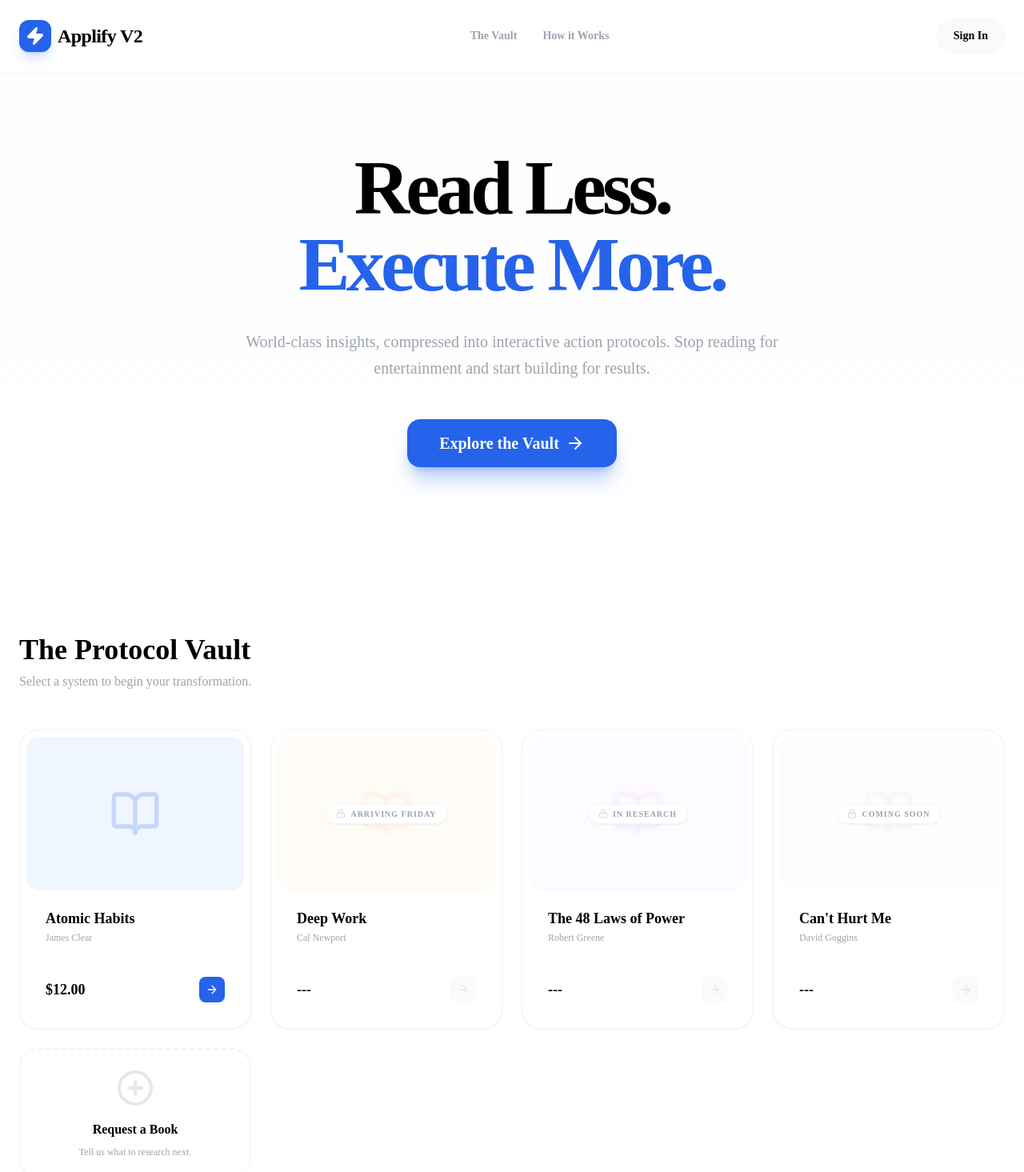
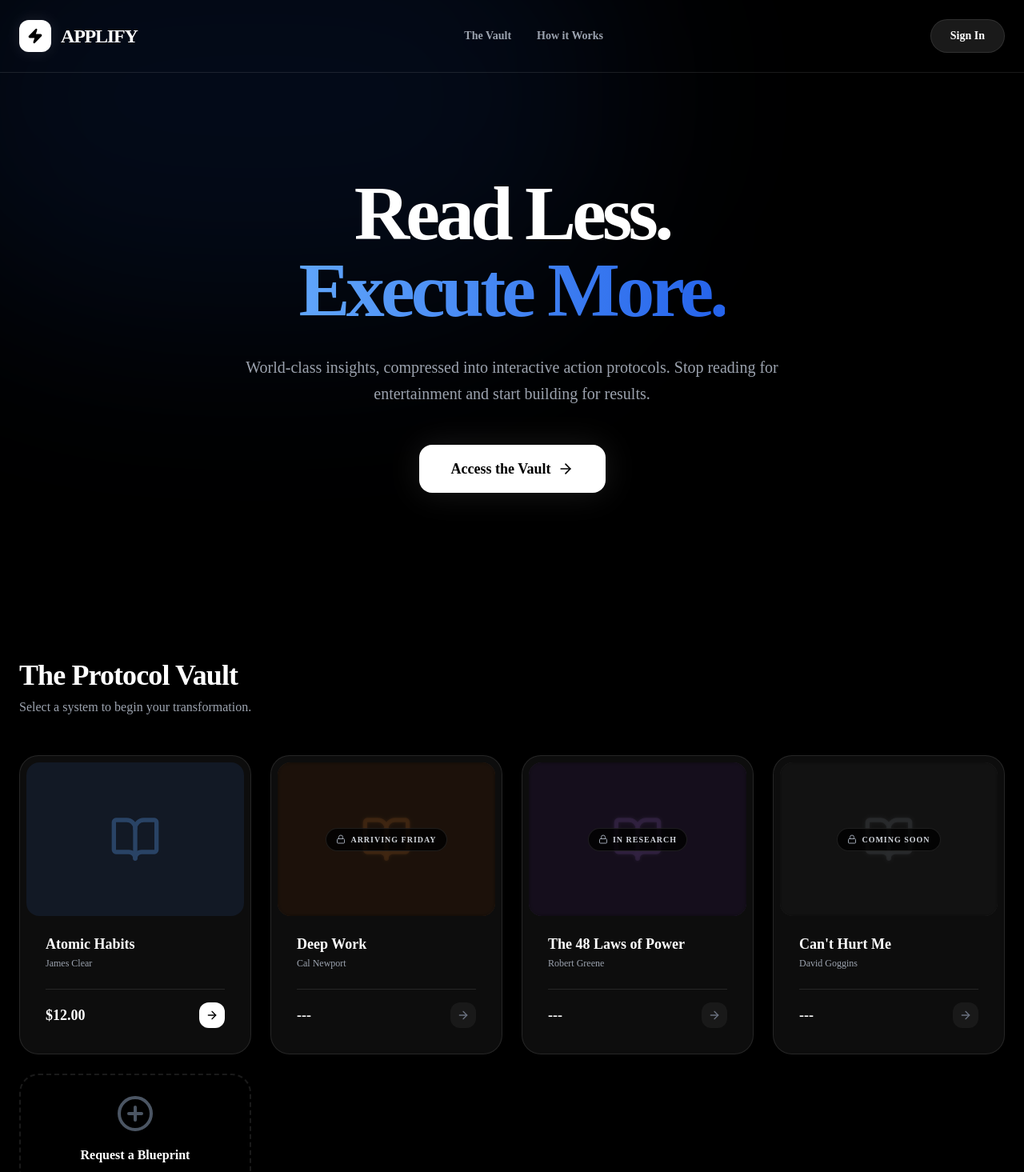
Before and after one commit to HelloApplify/applify-web, a Next.js app: page / in a window 1280 px wide. Shown: the top 1465 px of the page at 80% size. Built offline with nearby package versions, Linux system fonts and the light colour scheme.

Commit message:
feat: unified premium dark theme across landing, auth, and dashboard

```diff
--- /dev/null
+++ b/app/dashboard/page.tsx
@@ -0,0 +1,192 @@
+'use client'
+
+import { useState, useEffect } from 'react'
+import { createClient } from '@/utils/supabase/client'
+import { useRouter } from 'next/navigation'
+import { motion } from 'framer-motion'
+import { Zap, BookOpen, Target, LogOut, CheckCircle2, ChevronRight, Activity } from 'lucide-react'
+import Link from 'next/link'
+
+export default function DashboardPage() {
+  const [user, setUser] = useState<any>(null)
+  const [loading, setLoading] = useState(true)
+  const router = useRouter()
+  const supabase = createClient()
+
+  useEffect(() => {
+    const checkUser = async () => {
+      const { data: { user } } = await supabase.auth.getUser()
+      if (!user) {
+        router.push('/login')
+      } else {
+        setUser(user)
+      }
+      setLoading(false)
+    }
+    checkUser()
+  }, [router, supabase])
+
+  const handleSignOut = async () => {
+    await supabase.auth.signOut()
+    router.push('/')
+  }
+
+  if (loading) {
+    return (
+      <div className="min-h-screen bg-black flex items-center justify-center">
+        <div className="w-10 h-10 bg-white rounded-xl flex items-center justify-center animate-pulse">
+          <Zap className="text-black w-5 h-5 fill-current" />
+        </div>
+      </div>
+    )
+  }
+
+  // Temporary mock data for the dashboard
+  const activeProtocols = [
+    { id: 1, title: 'Atomic Habits', progress: 45, nextAction: 'Day 14: Environment Design', color: 'from-blue-500 to-blue-700' },
+    { id: 2, title: 'Deep Work', progress: 12, nextAction: 'Day 3: Schedule Blocks', color: 'from-orange-500 to-orange-700' }
+  ]
+
+  return (
+    <div className="min-h-screen bg-black text-white font-sans selection:bg-blue-500/30 flex">
+      {/* Background glow */}
+      <div className="fixed inset-0 overflow-hidden pointer-events-none z-0">
+        <div className="absolute top-[-10%] right-[-5%] w-[50%] h-[50%] bg-blue-600/10 blur-[120px] rounded-full" />
+      </div>
+
+      {/* Sidebar */}
+      <aside className="w-72 border-r border-white/10 hidden lg:flex flex-col relative z-10 bg-black/50 backdrop-blur-xl">
+        <div className="p-8 border-b border-white/10">
+          <Link href="/" className="flex items-center space-x-3 group">
+            <div className="w-10 h-10 bg-white rounded-xl flex items-center justify-center shadow-[0_0_20px_rgba(255,255,255,0.1)]">
+              <Zap className="text-black w-5 h-5 fill-current" />
+            </div>
+            <span className="text-2xl font-black tracking-tighter text-white">APPLIFY</span>
+          </Link>
+        </div>
+
+        <nav className="flex-1 p-6 space-y-2">
+          <div className="text-xs font-bold text-gray-500 uppercase tracking-widest mb-4 mt-2">Neural Pathways</div>
+          <a href="#" className="flex items-center gap-3 px-4 py-3 bg-white/10 text-white rounded-xl font-medium transition-all">
+            <Activity className="w-5 h-5" />
+            Active Protocols
+          </a>
+          <a href="#" className="flex items-center gap-3 px-4 py-3 text-gray-400 hover:bg-white/5 hover:text-white rounded-xl font-medium transition-all">
+            <BookOpen className="w-5 h-5" />
+            Vault Library
+          </a>
+          <a href="#" className="flex items-center gap-3 px-4 py-3 text-gray-400 hover:bg-white/5 hover:text-white rounded-xl font-medium transition-all">
+            <Target className="w-5 h-5" />
+            Mastery Stats
+          </a>
+        </nav>
+
+        <div className="p-6 border-t border-white/10">
+          <div className="flex items-center gap-3 mb-4 px-2">
+            <div className="w-10 h-10 rounded-full bg-gradient-to-br from-blue-500 to-purple-500 flex items-center justify-center text-white font-bold">
+              {user?.email?.charAt(0).toUpperCase()}
+            </div>
+            <div className="flex-1 overflow-hidden">
+              <p className="text-sm font-medium text-white truncate">{user?.email}</p>
+              <p className="text-xs text-gray-500">Initiate</p>
+            </div>
+          </div>
+          <button
+            onClick={handleSignOut}
+            className="flex items-center gap-2 w-full px-4 py-2 text-sm text-gray-400 hover:text-white hover:bg-white/5 rounded-lg transition-all"
+          >
+            <LogOut className="w-4 h-4" />
+            Disconnect
+          </button>
+        </div>
+      </aside>
+
+      {/* Main Content */}
+      <main className="flex-1 relative z-10 overflow-y-auto">
+        <header className="lg:hidden p-6 border-b border-white/10 flex justify-between items-center bg-black/50 backdrop-blur-xl sticky top-0 z-20">
+          <div className="flex items-center gap-2">
+            <div className="w-8 h-8 bg-white rounded-lg flex items-center justify-center">
+              <Zap className="text-black w-4 h-4 fill-current" />
+            </div>
+            <span className="text-xl font-black tracking-tighter">APPLIFY</span>
+          </div>
+          <button onClick={handleSignOut} className="text-sm text-gray-400">Disconnect</button>
+        </header>
+
+        <div className="p-6 md:p-12 max-w-5xl mx-auto">
+          <motion.div
+            initial={{ opacity: 0, y: 20 }}
+            animate={{ opacity: 1, y: 0 }}
+            className="mb-12"
+          >
+            <h1 className="text-4xl font-bold tracking-tight mb-2">Welcome to the Vault.</h1>
+            <p className="text-gray-400 text-lg">Your execution metrics are standing by.</p>
+          </motion.div>
+
+          <div className="grid grid-cols-1 md:grid-cols-2 gap-6 mb-12">
+            {activeProtocols.map((protocol, i) => (
+              <motion.div
+                key={protocol.id}
+                initial={{ opacity: 0, y: 20 }}
+                animate={{ opacity: 1, y: 0 }}
+                transition={{ delay: i * 0.1 }}
+                className="bg-white/5 border border-white/10 rounded-3xl p-6 relative overflow-hidden group hover:border-white/20 transition-all cursor-pointer"
+              >
+                <div className={`absolute top-0 left-0 w-full h-1 bg-gradient-to-r ${protocol.color}`} />
+                <div className="flex justify-between items-start mb-6">
+                  <div>
+                    <h3 className="text-xl font-bold mb-1">{protocol.title}</h3>
+                    <p className="text-sm text-gray-400">Protocol Level 1</p>
+                  </div>
+                  <div className="w-12 h-12 rounded-2xl bg-white/5 flex items-center justify-center border border-white/10 group-hover:bg-white group-hover:text-black transition-all">
+                    <ChevronRight className="w-5 h-5" />
+                  </div>
+                </div>
+
+                <div className="space-y-2">
+                  <div className="flex justify-between text-sm">
+                    <span className="text-gray-400">Mastery Progress</span>
+                    <span className="font-medium text-white">{protocol.progress}%</span>
+                  </div>
+                  <div className="h-2 w-full bg-white/10 rounded-full overflow-hidden">
+                    <motion.div
+                      initial={{ width: 0 }}
+                      animate={{ width: `${protocol.progress}%` }}
+                      transition={{ duration: 1, delay: 0.5 }}
+                      className={`h-full bg-gradient-to-r ${protocol.color} rounded-full`}
+                    />
+                  </div>
+                </div>
+
+                <div className="mt-6 pt-6 border-t border-white/10">
+                  <div className="flex items-center gap-3">
+                    <CheckCircle2 className="w-5 h-5 text-gray-500" />
+                    <span className="text-sm font-medium text-white">{protocol.nextAction}</span>
+                  </div>
+                </div>
+              </motion.div>
+            ))}
+          </div>
+
+          <motion.div
+            initial={{ opacity: 0, y: 20 }}
+            animate={{ opacity: 1, y: 0 }}
+            transition={{ delay: 0.3 }}
+            className="border-2 border-dashed border-white/10 rounded-3xl p-12 text-center hover:bg-white/5 transition-all cursor-pointer"
+          >
+            <div className="w-16 h-16 bg-white/5 rounded-2xl flex items-center justify-center mx-auto mb-4 border border-white/10">
+              <BookOpen className="w-8 h-8 text-white" />
+            </div>
+            <h3 className="text-xl font-bold mb-2">Access New Protocol</h3>
+            <p className="text-gray-400 max-w-md mx-auto">
+              Your neural pathways are ready for expansion. Browse the library to construct a new habit architecture.
+            </p>
+            <button className="mt-6 bg-white text-black font-bold px-8 py-3 rounded-xl hover:scale-105 transition-transform shadow-[0_0_30px_rgba(255,255,255,0.1)]">
+              Browse Library
+            </button>
+          </motion.div>
+        </div>
+      </main>
+    </div>
+  )
+}
--- a/app/page.tsx
+++ b/app/page.tsx
@@ -4,78 +4,83 @@ import Link from 'next/link'
 
 export default function LandingPage() {
   const library = [
-    { title: 'Atomic Habits', author: 'James Clear', status: 'Available', color: 'text-blue-600', bg: 'bg-blue-50' },
-    { title: 'Deep Work', author: 'Cal Newport', status: 'Arriving Friday', color: 'text-orange-500', bg: 'bg-orange-50' },
-    { title: 'The 48 Laws of Power', author: 'Robert Greene', status: 'In Research', color: 'text-purple-500', bg: 'bg-purple-50' },
-    { title: 'Can\'t Hurt Me', author: 'David Goggins', status: 'Coming Soon', color: 'text-gray-400', bg: 'bg-gray-50' },
+    { title: 'Atomic Habits', author: 'James Clear', status: 'Available', color: 'text-blue-400', bg: 'bg-blue-500/10' },
+    { title: 'Deep Work', author: 'Cal Newport', status: 'Arriving Friday', color: 'text-orange-400', bg: 'bg-orange-500/10' },
+    { title: 'The 48 Laws of Power', author: 'Robert Greene', status: 'In Research', color: 'text-purple-400', bg: 'bg-purple-500/10' },
+    { title: 'Can\'t Hurt Me', author: 'David Goggins', status: 'Coming Soon', color: 'text-gray-400', bg: 'bg-white/5' },
   ]
 
   return (
-    <main className="min-h-screen bg-white">
+    <main className="min-h-screen bg-black text-white selection:bg-blue-500/30 font-sans">
+      {/* Background glow similar to login */}
+      <div className="fixed inset-0 overflow-hidden pointer-events-none z-0">
+        <div className="absolute top-[-20%] left-[-10%] w-[70%] h-[70%] bg-blue-600/10 blur-[120px] rounded-full" />
+      </div>
+
       {/* Navbar */}
-      <nav className="flex justify-between items-center px-6 py-6 max-w-7xl mx-auto border-b border-gray-100">
-        <div className="flex items-center gap-2">
-          <div className="bg-blue-600 w-10 h-10 rounded-xl flex items-center justify-center shadow-lg shadow-blue-600/20">
-            <Zap className="text-white w-6 h-6 fill-current" />
+      <nav className="relative z-10 flex justify-between items-center px-6 py-6 max-w-7xl mx-auto border-b border-white/10">
+        <div className="flex items-center gap-3">
+          <div className="bg-white w-10 h-10 rounded-xl flex items-center justify-center shadow-[0_0_20px_rgba(255,255,255,0.1)]">
+            <Zap className="text-black w-5 h-5 fill-current" />
           </div>
-          <span className="text-2xl font-bold tracking-tight text-black">Applify V2</span>
+          <span className="text-2xl font-black tracking-tighter text-white">APPLIFY</span>
         </div>
         <div className="hidden md:flex gap-8 text-sm font-semibold text-gray-400">
-          <a href="#vault" className="hover:text-black transition-colors">The Vault</a>
-          <a href="#how" className="hover:text-black transition-colors">How it Works</a>
+          <a href="#vault" className="hover:text-white transition-colors">The Vault</a>
+          <a href="#how" className="hover:text-white transition-colors">How it Works</a>
         </div>
-        <Link href="/login" className="text-sm font-semibold bg-gray-50 px-5 py-2.5 rounded-full text-black hover:bg-gray-100 transition-all border border-gray-100">
+        <Link href="/login" className="text-sm font-bold bg-white/10 backdrop-blur-md px-6 py-2.5 rounded-full text-white hover:bg-white hover:text-black transition-all border border-white/10">
           Sign In
         </Link>
       </nav>
 
       {/* Hero Section */}
-      <section className="pt-24 pb-20 px-6 bg-gradient-to-b from-gray-50/50 to-white">
+      <section className="relative z-10 pt-32 pb-20 px-6">
         <div className="max-w-4xl mx-auto text-center">
-          <h1 className="text-5xl md:text-8xl font-extrabold text-black tracking-tighter mb-8 leading-[1]">
+          <h1 className="text-5xl md:text-8xl font-black text-white tracking-tighter mb-8 leading-[1.1]">
             Read Less.<br />
-            <span className="text-blue-600">Execute More.</span>
+            <span className="text-transparent bg-clip-text bg-gradient-to-r from-blue-400 to-blue-600">Execute More.</span>
           </h1>
-          <p className="text-xl text-gray-400 mb-12 max-w-2xl mx-auto leading-relaxed">
+          <p className="text-xl text-gray-400 mb-12 max-w-2xl mx-auto font-medium leading-relaxed">
             World-class insights, compressed into interactive action protocols. Stop reading for entertainment and start building for results.
           </p>
           <div className="flex flex-col sm:flex-row gap-6 justify-center items-center">
-            <a href="#vault" className="bg-blue-600 text-white flex items-center gap-2 text-xl px-10 py-4 rounded-2xl font-bold shadow-xl shadow-blue-600/30 hover:bg-blue-700 transition-all">
-              Explore the Vault <ArrowRight className="w-6 h-6" />
-            </a>
+            <Link href="/login" className="bg-white text-black flex items-center gap-2 text-lg px-10 py-4 rounded-2xl font-bold shadow-[0_0_40px_rgba(255,255,255,0.1)] hover:scale-105 transition-transform">
+              Access the Vault <ArrowRight className="w-5 h-5" />
+            </Link>
           </div>
         </div>
       </section>
 
       {/* The Protocol Vault */}
-      <section id="vault" className="py-32 px-6 max-w-7xl mx-auto">
+      <section id="vault" className="relative z-10 py-32 px-6 max-w-7xl mx-auto">
         <div className="flex justify-between items-end mb-12">
           <div>
-            <h2 className="text-4xl font-bold text-black mb-2">The Protocol Vault</h2>
-            <p className="text-gray-400">Select a system to begin your transformation.</p>
+            <h2 className="text-4xl font-bold text-white mb-2 tracking-tight">The Protocol Vault</h2>
+            <p className="text-gray-400 font-medium">Select a system to begin your transformation.</p>
           </div>
         </div>
 
         <div className="grid grid-cols-1 md:grid-cols-2 lg:grid-cols-4 gap-6">
           {library.map((book) => (
-            <div key={book.title} className="group cursor-pointer border border-gray-100 rounded-3xl p-2 hover:border-blue-600/50 transition-all flex flex-col bg-white shadow-sm">
+            <div key={book.title} className="group cursor-pointer border border-white/10 rounded-3xl p-2 hover:border-blue-500/50 transition-all flex flex-col bg-white/5 backdrop-blur-md">
               <div className={`h-48 ${book.bg} rounded-2xl flex items-center justify-center relative overflow-hidden`}>
-                <BookOpen className={`w-16 h-16 ${book.color} opacity-20 group-hover:scale-110 transition-transform`} />
+                <BookOpen className={`w-16 h-16 ${book.color} opacity-30 group-hover:scale-110 transition-transform duration-500`} />
                 {book.status !== 'Available' && (
-                  <div className="absolute inset-0 bg-white/60 backdrop-blur-[2px] flex items-center justify-center">
-                    <div className="bg-white px-3 py-1 rounded-full shadow-sm border border-gray-100 flex items-center gap-1.5">
-                      <Lock className="w-3 h-3 text-gray-300" />
-                      <span className="text-[10px] font-bold uppercase tracking-widest text-gray-400">{book.status}</span>
+                  <div className="absolute inset-0 bg-black/60 backdrop-blur-[2px] flex items-center justify-center">
+                    <div className="bg-black/80 px-3 py-1.5 rounded-full border border-white/10 flex items-center gap-1.5">
+                      <Lock className="w-3 h-3 text-gray-400" />
+                      <span className="text-[10px] font-bold uppercase tracking-widest text-gray-300">{book.status}</span>
                     </div>
                   </div>
                 )}
               </div>
               <div className="p-6 flex-grow flex flex-col">
-                <h3 className="text-lg font-bold text-black mb-1 leading-tight">{book.title}</h3>
+                <h3 className="text-lg font-bold text-white mb-1 leading-tight">{book.title}</h3>
                 <p className="text-xs text-gray-400 font-medium mb-6">{book.author}</p>
-                <div className="mt-auto pt-4 border-t border-gray-50 flex justify-between items-center">
-                  <span className="text-lg font-bold text-black">{book.status === 'Available' ? '$12.00' : '---'}</span>
-                  <div className={`p-2 rounded-lg transition-all ${book.status === 'Available' ? 'bg-blue-600 text-white' : 'bg-gray-50 text-gray-200'}`}>
+                <div className="mt-auto pt-4 border-t border-white/10 flex justify-between items-center">
+                  <span className="text-lg font-bold text-white">{book.status === 'Available' ? '$12.00' : '---'}</span>
+                  <div className={`p-2 rounded-xl transition-all ${book.status === 'Available' ? 'bg-white text-black group-hover:scale-110' : 'bg-white/5 text-gray-500'}`}>
                     <ArrowRight className="w-4 h-4" />
                   </div>
                 </div>
@@ -83,21 +88,23 @@ export default function LandingPage() {
             </div>
           ))}
 
-          <div className="border-2 border-dashed border-gray-100 rounded-3xl p-6 flex flex-col items-center justify-center text-center hover:bg-gray-50 transition-all cursor-pointer">
-            <PlusCircle className="w-12 h-12 text-gray-200 mb-4" />
-            <h3 className="font-bold text-black mb-2">Request a Book</h3>
+          <div className="border-2 border-dashed border-white/10 rounded-3xl p-6 flex flex-col items-center justify-center text-center hover:bg-white/5 transition-all cursor-pointer">
+            <PlusCircle className="w-12 h-12 text-gray-600 mb-4" />
+            <h3 className="font-bold text-white mb-2">Request a Blueprint</h3>
             <p className="text-xs text-gray-400">Tell us what to research next.</p>
           </div>
         </div>
       </section>
 
       {/* Footer */}
-      <footer className="py-20 px-6 border-t border-gray-100 text-center">
-        <div className="flex items-center justify-center gap-2 mb-6">
-          <Zap className="text-blue-600 w-6 h-6 fill-current" />
-          <span className="text-2xl font-bold tracking-tight text-black uppercase italic">Applify</span>
+      <footer className="relative z-10 py-12 px-6 border-t border-white/10 text-center">
+        <div className="flex items-center justify-center gap-2 mb-4">
+          <div className="w-6 h-6 bg-white rounded-md flex items-center justify-center">
+            <Zap className="text-black w-3 h-3 fill-current" />
+          </div>
+          <span className="text-lg font-black tracking-tighter text-white">APPLIFY</span>
         </div>
-        <p className="text-xs text-gray-200">© 2026 Applify. All rights reserved.</p>
+        <p className="text-xs text-gray-500 font-medium">© 2026 Applify. Built for execution.</p>
       </footer>
     </main>
   )
```
